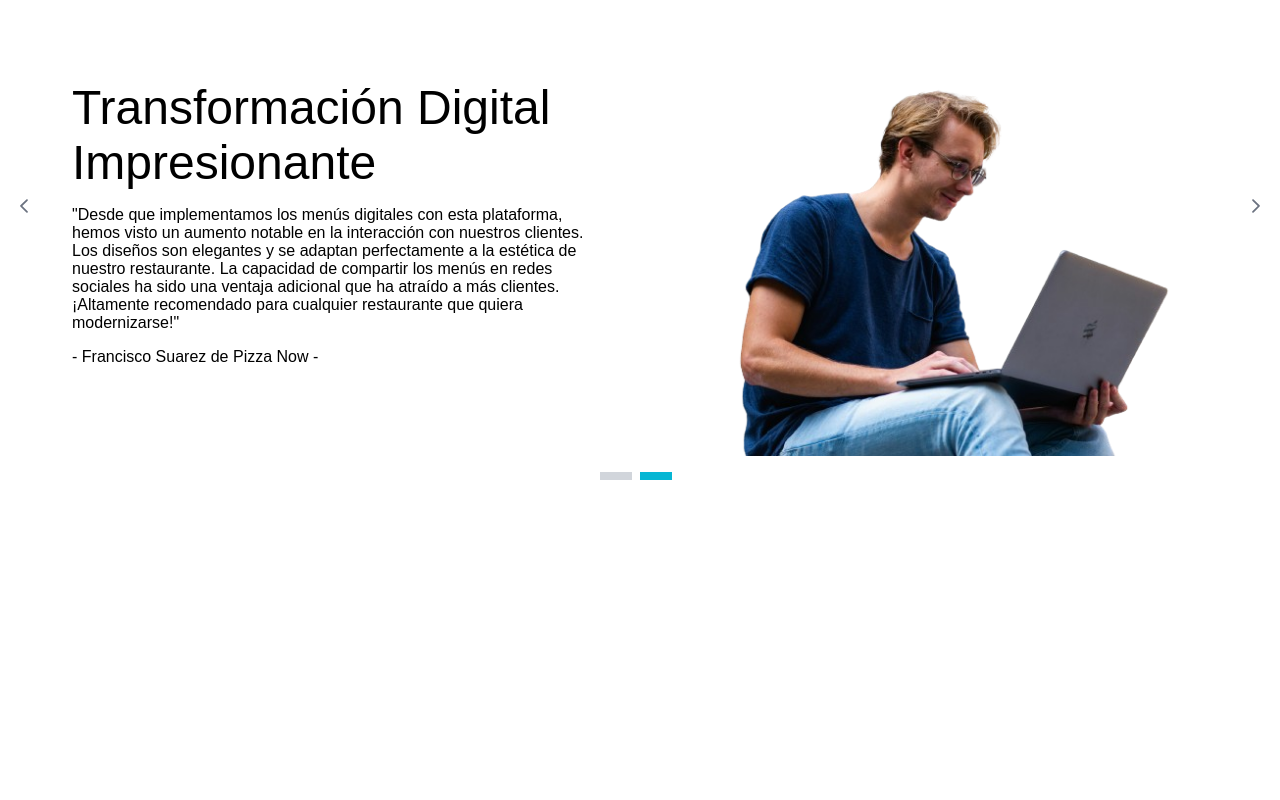
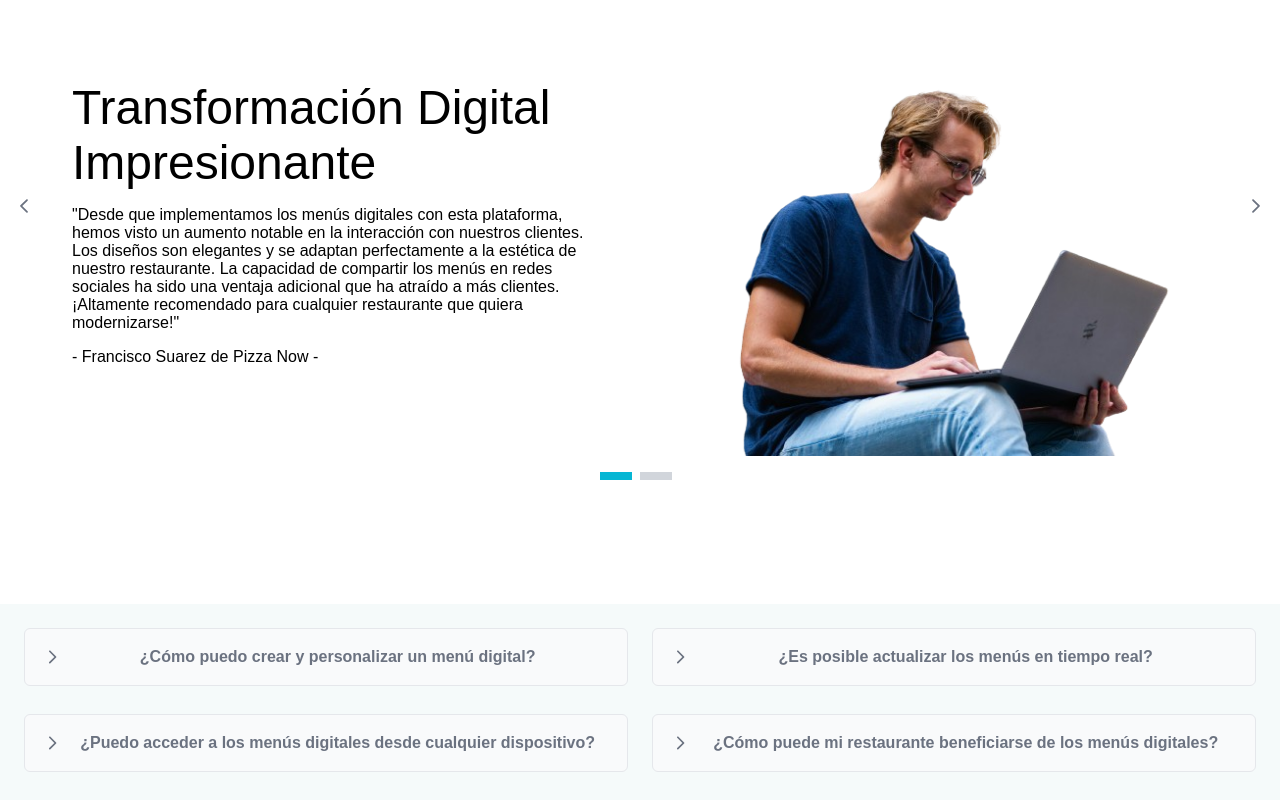
Before and after one commit to judisarodev/menusdeliciososfrontend, a React (Create React App) app: page / in a window 1280 px wide. Shown: the part 4920-5720 px from the top of the page. Before the commit the page ends 5424 px from the top, so only its background shows below. Built offline with nearby package versions, Linux system fonts and the light colour scheme; the HTML template or start-up script is replaced by a standard one; a web font is replaced by a local one.

Commit message:
Se agrega componente fak

```diff
--- /dev/null
+++ b/src/landing/components/fak/Fak.js
@@ -0,0 +1,20 @@
+import React from "react";
+import './fak.scss';
+import { Accordion, AccordionTab } from 'primereact/accordion';
+
+
+
+const FakView = ({faks}) => {
+    return(
+    <Accordion className="fak__container">
+        {faks.map((fak) => {
+            return(<AccordionTab header={fak.question}>
+                <p>
+                    {fak.answer}
+                </p>
+            </AccordionTab>);
+        })}
+    </Accordion>);
+}
+
+export { FakView };
--- /dev/null
+++ b/src/landing/components/fak/fak.scss
@@ -0,0 +1,10 @@
+@import './../../../styles/variables';
+.fak__container{
+    margin-top: 100px;
+    display: grid;
+    grid-template-columns: repeat(2, 1fr);
+    grid-template-rows: repeat(2, auto);
+    background-color: $secondary-background-color;
+    padding: $large-spacing;
+    gap: $large-spacing;;
+}
--- a/src/landing/components/review/Review.js
+++ b/src/landing/components/review/Review.js
@@ -29,7 +29,7 @@ const Review = ({reviews}) => {
         numScroll={1}
         verticalViewPortHeight="360px"
         itemTemplate={productTemplate}
-        autoplayInterval={2000} />
+        autoplayInterval={10000} />
     </div>);
 }
 
--- a/src/landing/pages/home/Home.js
+++ b/src/landing/pages/home/Home.js
@@ -21,6 +21,7 @@ import review1 from './../../../assets/home/review1.png';
 import review2 from './../../../assets/home/review2.png';
 import './home.scss';
 import { Review } from '../../components/review/Review';
+import { FakView } from '../../components/fak/Fak';
 
 const Home = () => {
     const cardsInfo = [{
@@ -117,6 +118,20 @@ const Home = () => {
         author: 'Francisco Suarez de Pizza Now'
     }];
 
+    const faks = [{
+        question: '¿Cómo puedo crear y personalizar un menú digital?',
+        answer: 'Crear y personalizar un menú digital es muy sencillo. Solo necesitas acceder a nuestra plataforma, seleccionar una plantilla que se ajuste a tu estilo y empezar a agregar tus platos y precios. Puedes personalizar los colores, las fuentes y las imágenes para que coincidan con la identidad de tu restaurante.'
+    },{
+        question: '¿Es posible actualizar los menús en tiempo real?',
+        answer: 'Sí, puedes actualizar tus menús en tiempo real. Esto significa que cualquier cambio en los platos o precios se reflejará instantáneamente en el menú digital, asegurando que tus clientes siempre tengan la información más actualizada.'
+    },{
+        question: '¿Puedo acceder a los menús digitales desde cualquier dispositivo?',
+        answer: 'Absolutamente. Nuestros menús digitales están diseñados para ser accesibles desde cualquier dispositivo, ya sea un móvil, una tablet o una computadora. Esto brinda a tus clientes una experiencia cómoda y accesible sin importar cómo accedan a tu menú.'
+    },{
+        question: '¿Cómo puede mi restaurante beneficiarse de los menús digitales?',
+        answer: 'Los menús digitales pueden aumentar la visibilidad de tu restaurante y atraer más clientes. Ofrecen una experiencia interactiva y moderna que puede compartirse fácilmente en redes sociales y plataformas de reseñas. Además, facilitan la actualización y gestión de tu menú, mejorando la eficiencia operativa y la satisfacción del cliente.'
+    },];
+
     return(<div>
 
         <section className="home__banner">
@@ -144,7 +159,9 @@ const Home = () => {
         <section>
             <Review reviews={reviews}/>
         </section>
-
+        <section>
+            <FakView faks={faks}/>
+        </section>
     </div>);
 }
 
```
